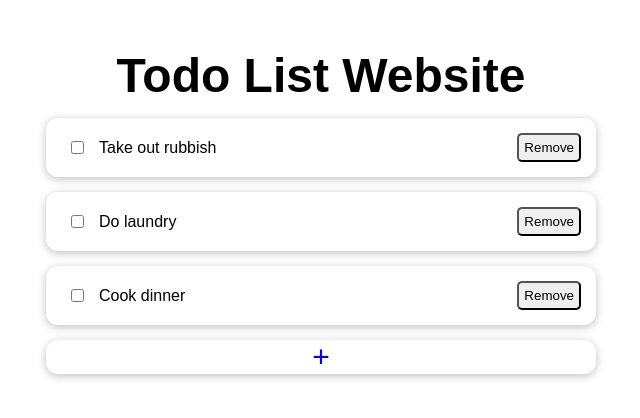
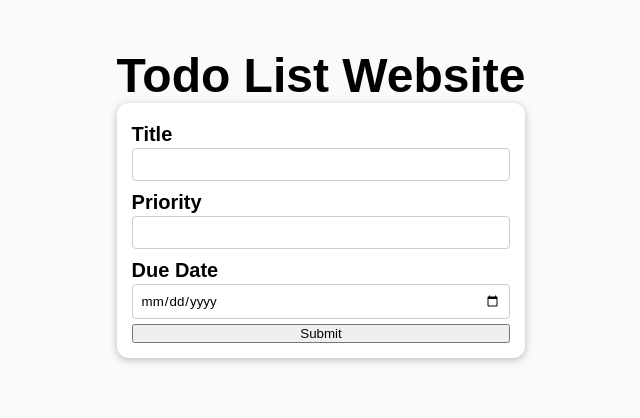
Before and after one commit to FoxPopuli/react-todo, a React (Create React App) app: page / in a window 1280 px wide. Shown: the top 418 px of the page, without its empty margins (319-959 px from the left). Built offline with nearby package versions, Linux system fonts and the light colour scheme.

Commit message:
Added form

```diff
--- /dev/null
+++ b/src/components/NewTaskForm/NewTaskForm.js
@@ -0,0 +1,33 @@
+import { useRef } from "react";
+import Card from "../UI/Card/Card";
+import classes from "./NewTaskForm.module.css";
+const NewTaskForm = () => {
+  const titleInputRef = useRef();
+  const priorityInputRef = useRef();
+  const dueDateInputRef = useRef();
+
+  const submitHandler = (event) => {
+    event.preventDefault();
+  };
+  return (
+    <Card>
+      <form className={classes.form} onSubmit={submitHandler}>
+        <div className={classes.formSection}>
+          <label htmlFor="title">Title</label>
+          <input type="text" required ref={titleInputRef}></input>
+        </div>
+        <div className={classes.formSection}>
+          <label htmlFor="priority">Priority</label>
+          <input type="number" ref={priorityInputRef}></input>
+        </div>
+        <div className={classes.formSection}>
+          <label htmlFor="due-date">Due Date</label>
+          <input type="date" ref={dueDateInputRef}></input>
+        </div>
+        <button>Submit</button>
+      </form>
+    </Card>
+  );
+};
+
+export default NewTaskForm;
--- /dev/null
+++ b/src/components/NewTaskForm/NewTaskForm.module.css
@@ -0,0 +1,26 @@
+.form {
+  display: flex;
+  flex-direction: column;
+  justify-content: center;
+  padding: 15px;
+}
+
+.formSection {
+  display: flex;
+  flex-direction: column;
+  justify-content: space-around;
+  margin: 5px 0;
+}
+
+.formSection label {
+  font-size: 20px;
+  font-weight: bold;
+}
+
+.formSection input {
+  margin-top: 2px;
+  border-radius: 4px;
+  border: 1px solid #ccc;
+
+  padding: 8px;
+}
--- a/src/components/UI/Card/Card.module.css
+++ b/src/components/UI/Card/Card.module.css
@@ -1,4 +1,5 @@
 .card {
   box-shadow: 0 2px 8px rgba(0, 0, 0, 0.25);
   border-radius: 12px;
+  background-color: #fff;
 }
--- a/src/index.css
+++ b/src/index.css
@@ -15,6 +15,7 @@
 }
 
 body {
+  background-color: #fafafa;
   -webkit-font-smoothing: antialiased;
   -moz-osx-font-smoothing: grayscale;
 }
--- a/src/pages/HomePage.js
+++ b/src/pages/HomePage.js
@@ -2,7 +2,7 @@ import { useState } from "react";
 
 import classes from "./HomePage.module.css";
 import TodoList from "../components/TodoList/TodoList";
-
+import NewTaskForm from "../components/NewTaskForm/NewTaskForm";
 const DUMMY_DATA = [
   {
     title: "Take out rubbish",
@@ -43,7 +43,8 @@ const HomePage = (props) => {
   return (
     <section className={classes.home}>
       <h1>Todo List Website</h1>
-      <TodoList data={todoData} onRemoveItem={onRemoveItem} />
+      {/* <TodoList data={todoData} onRemoveItem={onRemoveItem} /> */}
+      <NewTaskForm />
     </section>
   );
 };
--- a/src/pages/HomePage.module.css
+++ b/src/pages/HomePage.module.css
@@ -8,13 +8,3 @@
   font-size: 3rem;
   text-align: center;
 }
-
-.addNewButton {
-  display: flex;
-  flex: auto;
-  /* padding: auto; */
-}
-
-.buttonCard {
-  height: 200px;
-}
```
